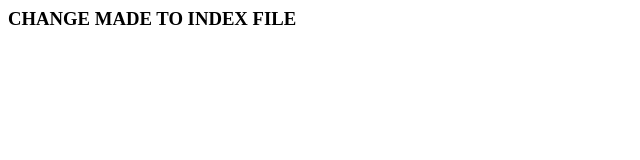
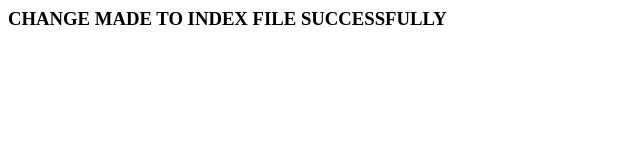
Before and after one commit to ChhaviSharma-97/jenkins_website, a plain HTML site: page index.html in a window 1280 px wide. Shown: the whole page, without its empty margins (0-640 px from the left). Drawn offline with Linux system fonts and the light colour scheme.

Commit message:
changes made

```diff
--- a/index.html
+++ b/index.html
@@ -3,6 +3,6 @@
 <title> INDEX </title>
 </head>
 <body>
-<h3> CHANGE MADE TO INDEX FILE </h3>
+<h3> CHANGE MADE TO INDEX FILE SUCCESSFULLY </h3>
 </body>
 </html>
```
